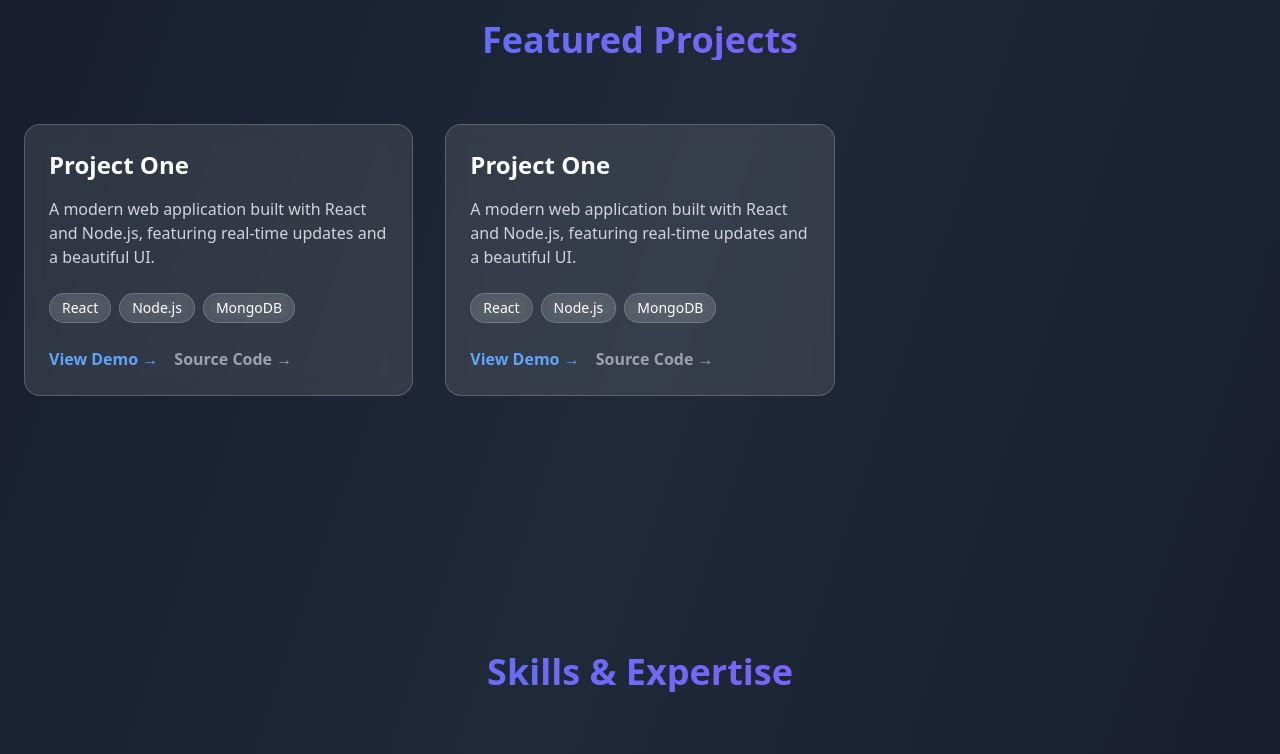
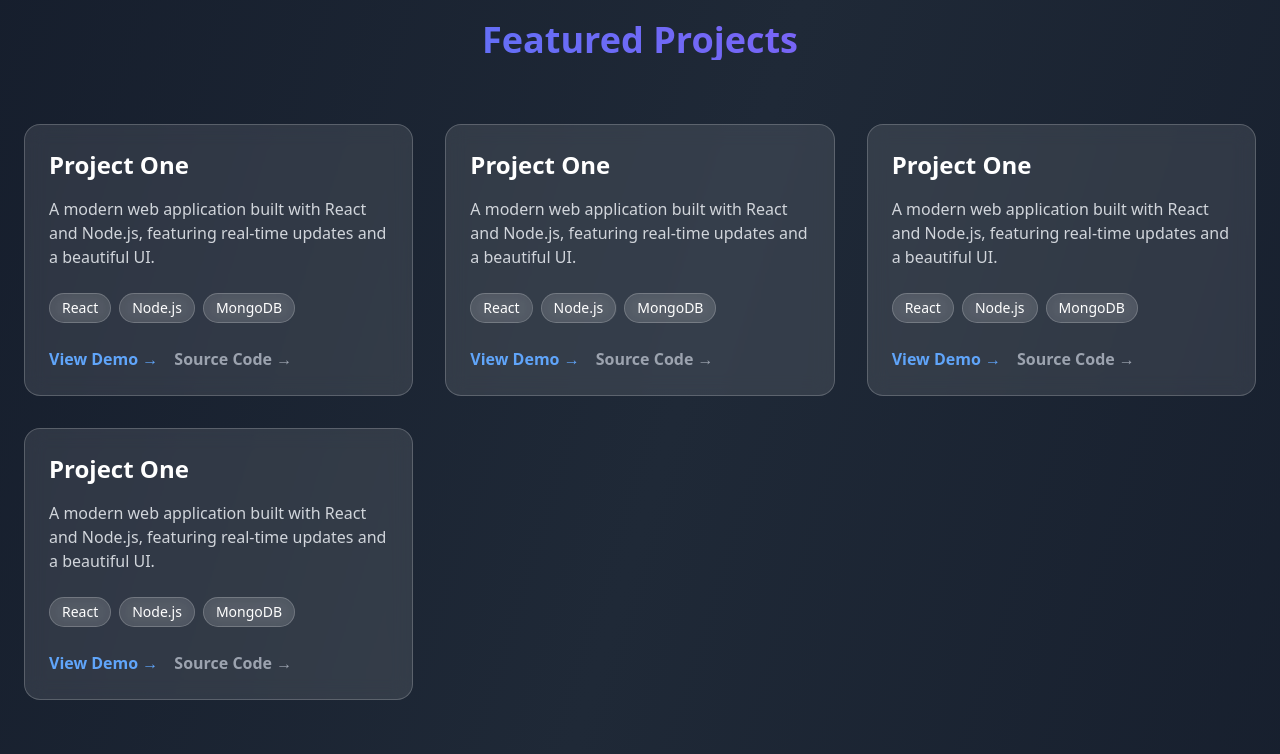
Before and after one commit to Firalen/portfolio1, a React (Vite) app in the folder portfolio/: page / in a window 1280 px wide. Shown: the part 1540-2294 px from the top of the page. Built offline with nearby package versions, Linux system fonts and the light colour scheme.

Commit message:
Add new project card to App component
- Introduced a new project card showcasing a modern web application built with React and Node.js.
- Included technology tags for React, Node.js, and MongoDB.
- Added links for demo and source code to enhance user engagement.

```diff
--- a/portfolio/src/App.jsx
+++ b/portfolio/src/App.jsx
@@ -290,6 +290,55 @@ function App() {
                 </div>
               </div>
             </div>
+            {/* Project Card 3 */}
+ <div className="group glass-effect rounded-2xl overflow-hidden transform hover:scale-[1.02] transition-all duration-300 card-glow">
+              <div className="p-6">
+                <h3 className="text-2xl font-semibold mb-4 text-white">Project One</h3>
+                <p className="text-gray-300 mb-6">
+                  A modern web application built with React and Node.js, featuring real-time updates and a beautiful UI.
+                </p>
+                <div className="flex flex-wrap gap-2 mb-6">
+                  {['React', 'Node.js', 'MongoDB'].map((tech) => (
+                    <span key={tech} className="px-3 py-1 glass-effect text-white rounded-full text-sm">
+                      {tech}
+                    </span>
+                  ))}
+                </div>
+                <div className="flex space-x-4">
+                  <a href="#" className="text-blue-400 hover:text-blue-300 font-semibold transition-colors duration-300">
+                    View Demo →
+                  </a>
+                  <a href="#" className="text-gray-400 hover:text-gray-300 font-semibold transition-colors duration-300">
+                    Source Code →
+                  </a>
+                </div>
+              </div>
+            </div>
+            {/* Project Card 4 */}
+
+ <div className="group glass-effect rounded-2xl overflow-hidden transform hover:scale-[1.02] transition-all duration-300 card-glow">
+              <div className="p-6">
+                <h3 className="text-2xl font-semibold mb-4 text-white">Project One</h3>
+                <p className="text-gray-300 mb-6">
+                  A modern web application built with React and Node.js, featuring real-time updates and a beautiful UI.
+                </p>
+                <div className="flex flex-wrap gap-2 mb-6">
+                  {['React', 'Node.js', 'MongoDB'].map((tech) => (
+                    <span key={tech} className="px-3 py-1 glass-effect text-white rounded-full text-sm">
+                      {tech}
+                    </span>
+                  ))}
+                </div>
+                <div className="flex space-x-4">
+                  <a href="#" className="text-blue-400 hover:text-blue-300 font-semibold transition-colors duration-300">
+                    View Demo →
+                  </a>
+                  <a href="#" className="text-gray-400 hover:text-gray-300 font-semibold transition-colors duration-300">
+                    Source Code →
+                  </a>
+                </div>
+              </div>
+            </div>
             {/* Add more project cards with similar structure */}
           </div>
         </div>
```
